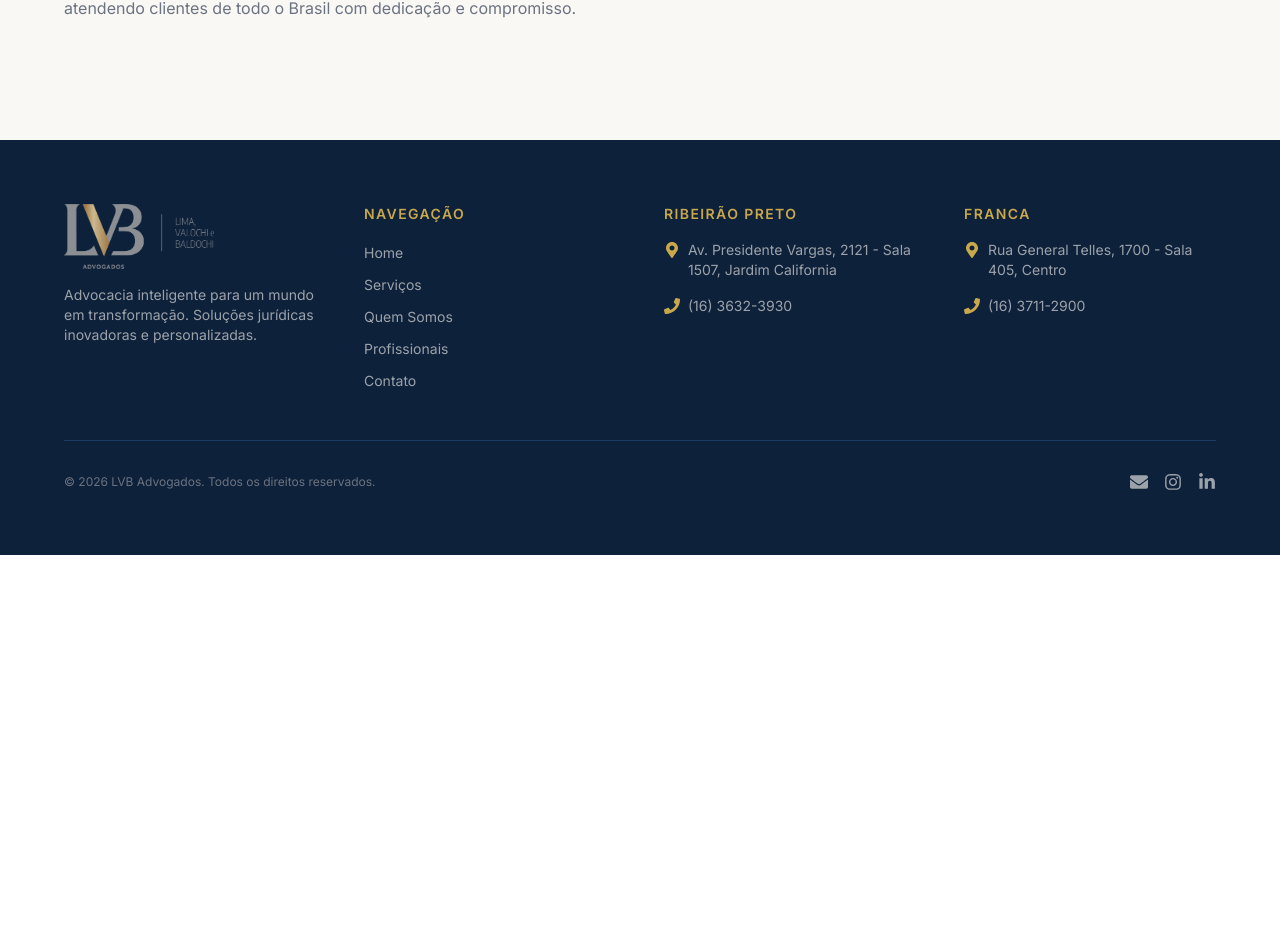
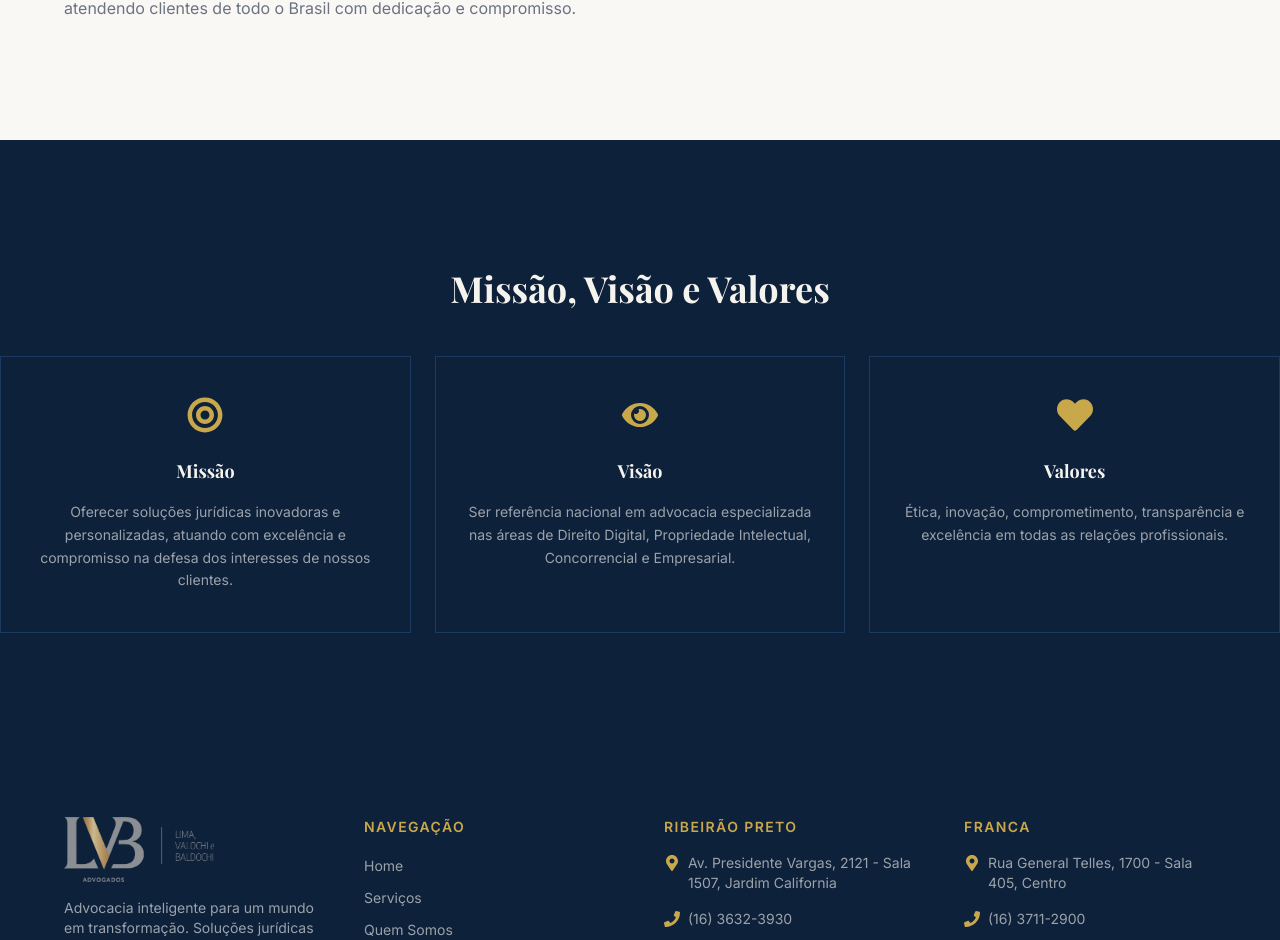
Before and after one commit to pblcnr/lvb-advogados, a Next.js app: page /quem-somos in a window 1280 px wide. Shown: the part 956-1896 px from the top of the page. Before the commit the page ends 1511 px from the top, so only its background shows below. Built offline with nearby package versions, Linux system fonts and the light colour scheme; a web font is replaced by a local one.

Commit message:
feat: add value section with scroll animation

```diff
--- a/app/quem-somos/page.tsx
+++ b/app/quem-somos/page.tsx
@@ -1,5 +1,6 @@
 import PageBanner from '@/components/PageBanner';
 import HistorySection from '@/components/quem-somos/HistorySection';
+import ValueSection from '@/components/quem-somos/ValueSection';
 
 export default function QuemSomos() {
   return (
@@ -9,6 +10,7 @@ export default function QuemSomos() {
         subtitle="Conheça nossa história e nossos valores"
       />
       <HistorySection />
+      <ValueSection />
     </>
   );
 }
--- /dev/null
+++ b/components/quem-somos/ValueSection.tsx
@@ -0,0 +1,66 @@
+'use client';
+import { motion } from 'framer-motion';
+import { FaBullseye, FaEye, FaHeart } from 'react-icons/fa';
+
+const services = [
+  {
+    icon: FaBullseye,
+    title: 'Missão',
+    description:
+      'Oferecer soluções jurídicas inovadoras e personalizadas, atuando com excelência e compromisso na defesa dos interesses de nossos clientes.',
+  },
+  {
+    icon: FaEye,
+    title: 'Visão',
+    description:
+      'Ser referência nacional em advocacia especializada nas áreas de Direito Digital, Propriedade Intelectual, Concorrencial e Empresarial.',
+  },
+  {
+    icon: FaHeart,
+    title: 'Valores',
+    description:
+      'Ética, inovação, comprometimento, transparência e excelência em todas as relações profissionais.',
+  },
+];
+
+export default function ValueSection() {
+  return (
+    <section className="bg-primary py-30">
+      <div className="mx-auto max-w-7xl items-center text-center">
+        {/* Título da seção */}
+        <h2 className="font-playfair text-text-primary mt-2 mb-12 text-4xl font-bold">
+          Missão, Visão e Valores
+        </h2>
+        {/* Grid de cards */}
+        <motion.div
+          className="grid grid-cols-1 gap-6 md:grid-cols-3"
+          initial={{ opacity: 0, y: 40 }}
+          whileInView={{ opacity: 1, y: 0 }}
+          transition={{ duration: 0.6, ease: 'easeOut' }}
+          viewport={{ once: true }}
+        >
+          {services.map((service) => {
+            const Icon = service.icon;
+            return (
+              <div
+                className="group border-primary-light hover:border-accent border px-6 py-10 text-center transition-all duration-300 hover:scale-105"
+                key={service.title}
+              >
+                {/* Ícone */}
+                <Icon className="text-accent mx-auto mb-6 text-4xl transition-transform duration-300 group-hover:scale-110" />
+                {/* Título do card */}
+                <h3 className="font-playfair text-text-primary mb-4 text-lg font-bold">
+                  {service.title}
+                </h3>
+                {/* Descrição */}
+                <p className="text-text-footer text-sm leading-relaxed">
+                  {service.description}
+                </p>
+              </div>
+            );
+          })}
+        </motion.div>
+      </div>
+    </section>
+  );
+}
```
